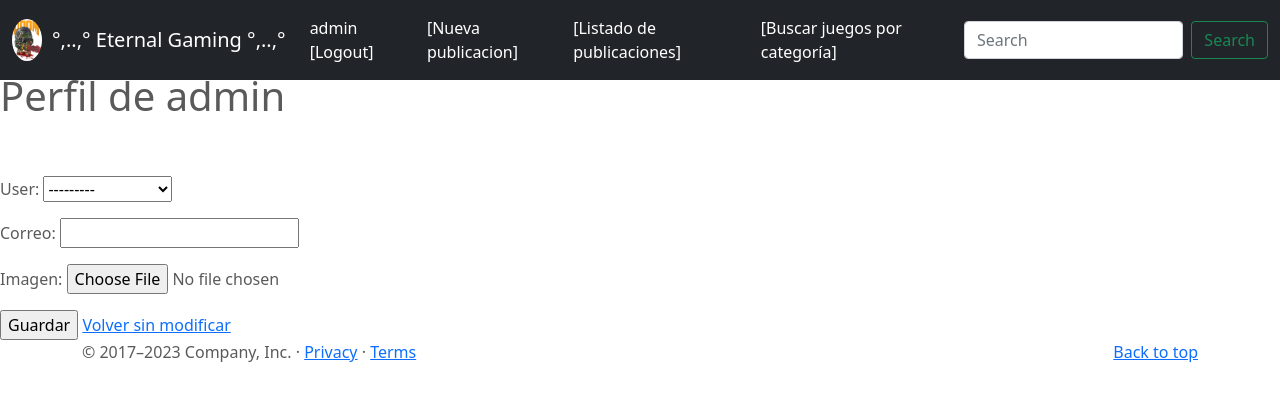
After one commit to M4l3j4ndr0/entrega_final, a Django app: page /profile/create in a window 1280 px wide. The commit adds this page. Shown: the top 401 px of the page. Run offline with Django 4.2, Linux system fonts and the light colour scheme; a user stored in the database is signed in; data comes from the database, SQL or seed files in the repository; both versions use the stored data as it was after the commit; some libraries are stand-ins or nearby versions.

Commit message:
config base y agregado de forms y models

```diff
--- a/entrega_final_app/admin.py
+++ b/entrega_final_app/admin.py
@@ -1,4 +1,5 @@
 from django.contrib import admin
-from entrega_final_app.models import Juegos
+from entrega_final_app.models import Juegos, Profile
 
 admin.site.register(Juegos)
+admin.site.register(Profile)
--- a/entrega_final_app/models.py
+++ b/entrega_final_app/models.py
@@ -12,3 +12,8 @@ class Juegos(models.Model):
 
     def __str__(self):
         return f"id : {self.id} -- nombre: {self.nombre} -- tipo: {self.tipo} -- rating: {self.rating} / 10 -- categoria: {self.categoria} -- opinion: {self.opinion}"
+
+class Profile(models.Model):
+    user = models.OneToOneField(to=User, on_delete=models.CASCADE, related_name="profile")
+    correo = models.CharField(max_length=100)
+    imagen = models.ImageField(upload_to="profile", null=True, blank=True)
--- a/entrega_final_app/templates/entrega_final_app/base.html
+++ b/entrega_final_app/templates/entrega_final_app/base.html
@@ -53,6 +53,11 @@
 <header>
   <nav class="navbar navbar-expand-md navbar-dark fixed-top bg-dark">
     <div class="container-fluid">
+      {% if user.profile.imagen.url %}
+        <a href="{% url 'profile-update' user.profile.id %}">
+        <img src=" {{user.profile.imagen.url}} " height="100%" width="30px" style="border-radius: 50%; margin-right: 10px;">
+      {% endif %}
+      </a>
       <a class="navbar-brand" href="{% url 'index' %}">°,..,° Eternal Gaming °,..,°</a>
       <button class="navbar-toggler" type="button" data-bs-toggle="collapse" data-bs-target="#navbarCollapse" aria-controls="navbarCollapse" aria-expanded="false" aria-label="Toggle navigation">
         <span class="navbar-toggler-icon"></span>
@@ -91,11 +96,12 @@
       </div>
     </div>
   </nav>
+  <br>
 </header>
 
 <h1>{% block titulo %}  {% endblock %}</h1>
 
-{% block listado %}  {% endblock %}
+{% block listado %} <br> {% endblock %}
 
 {% block main %}
 {% endblock %}
--- /dev/null
+++ b/entrega_final_app/templates/entrega_final_app/profile_form.html
@@ -0,0 +1,18 @@
+{% extends 'entrega_final_app/base.html'%}
+
+
+{%block titulo%} Perfil de {{user}} {%endblock%}
+
+{%block main%}
+<br>
+<form method="POST" enctype="multipart/form-data">
+    {% csrf_token %}
+    {{form.as_p}}
+    <input type="submit" value="Guardar">
+
+    <a href="{% url 'juegos' %}"> Volver sin modificar</a>
+</form>
+
+{% endblock %}
+
+{% block title %} Alta de juegos {% endblock %}
--- a/entrega_final_app/views.py
+++ b/entrega_final_app/views.py
@@ -1,6 +1,6 @@
 from django.shortcuts import render
 from django.http import HttpResponse
-from entrega_final_app.models import  Juegos
+from entrega_final_app.models import  Juegos, Profile
 from entrega_final_app.forms import   JuegosForm , BuscarJuegosForm
 from django.views.generic import ListView, DetailView, CreateView, UpdateView, DeleteView
 from django.urls import reverse_lazy
@@ -92,3 +92,16 @@ class Login(LoginView):
 
 class Logout(LogoutView):
     template_name = 'registration/logout.html'
+
+class ProfileCreate(LoginRequiredMixin, CreateView): #VER
+    model = Profile
+    success_url = reverse_lazy("juegos")
+    fields = '__all__'
+
+class ProfileUpdate(LoginRequiredMixin, UserPassesTestMixin, UpdateView): #VER
+    model = Profile
+    success_url = reverse_lazy("juegos")
+    fields = '__all__'
+
+    def test_func(self):
+         return Profile.objects.filter(user=self.request.user).exists()
--- a/entrega_final_mvt/urls.py
+++ b/entrega_final_mvt/urls.py
@@ -15,7 +15,7 @@ Including another URLconf
 """
 from django.contrib import admin
 from django.urls import path, include
-from entrega_final_app.views import index, mostrar_juegos, JuegosList, JuegosDetail, JuegosDelete, JuegosUpdate, JuegosCreate ,BuscarJuegos, SignUp, Login, Logout
+from entrega_final_app.views import index, mostrar_juegos, JuegosList, JuegosDetail, JuegosDelete, JuegosUpdate, JuegosCreate ,BuscarJuegos, SignUp, Login, Logout, ProfileUpdate, ProfileCreate
 from django.conf import settings
 from django.conf.urls.static import static
 
@@ -32,6 +32,8 @@ urlpatterns = [
     path('signup/',SignUp.as_view(), name = "signup"),
     path('login/',Login.as_view(), name = "login"),
     path('logout/',Logout.as_view(), name = "logout"),
+    path('profile/<pk>/update', ProfileUpdate.as_view(), name = "profile-update"), #VER
+    path('profile/create',ProfileCreate.as_view(), name = "profile-create"), #ver profile create 21/04/23 -- modelo
 ]
 
 urlpatterns += static(settings.MEDIA_URL, document_root=settings.MEDIA_ROOT)
```
Also changed, not shown: entrega_final_app/forms.py (+8 -0 lines), entrega_final_app/templates/entrega_final_app/juegos_detail.html (+7 -1 lines), db.sqlite3, entrega_final_app/migrations/0006_profile.py (added), entrega_final_app/static/entrega_final_app/images/default.jpg (added), media/posts/dota2.jpg (added), media/posts/hollow_knight.jpg (added), media/profile/chibi_doom.jpg (added), media/profile/hollow_knight.jpg (added), media/profile/rubick_dota2.jpg (added).
